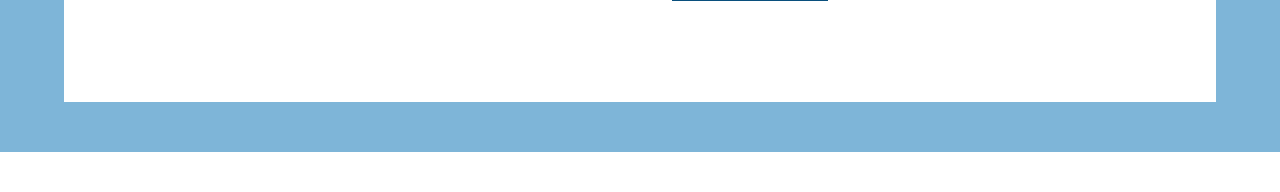
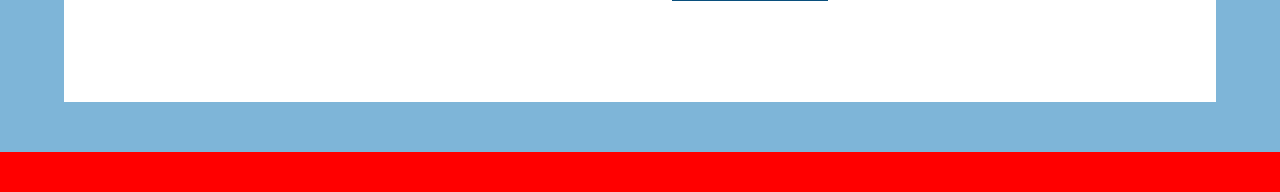
Before and after one commit to luizeroo/talaka, a PHP site: page / in a window 1280 px wide. Shown: the part 3073-3265 px from the top of the page. Run offline with PHP 8.4, Linux system fonts and the light colour scheme; some libraries are stand-ins or nearby versions.

Commit message:
Test - Brackets commit

```diff
--- a/index.html
+++ b/index.html
@@ -338,7 +338,7 @@
 
                 <a href="#">Explorar categoria</a>
                 </div>
-
+            </div>
         </section>
         <footer></footer>
     </main>
--- a/web-sass/style.css
+++ b/web-sass/style.css
@@ -183,8 +183,7 @@ nav {
     width: 500%;
     height: 97%;
     position: relative;
-    overflow: hidden;
-  }
+    overflow: hidden; }
   #carousel .eachCarousel {
     width: 20%;
     height: 100%;
@@ -670,6 +669,7 @@ section {
 
 footer {
   width: 100%;
-  padding: 20px 0; }
+  padding: 20px 0;
+  background-color: red; }
 
 /*# sourceMappingURL=style.css.map */
--- a/web-sass/style.scss
+++ b/web-sass/style.scss
@@ -555,4 +555,5 @@ section {
 footer {
     width: 100%;
     padding: 20px 0;
+    background-color:red;
 }
```
Also changed, not shown: 1 other file.
